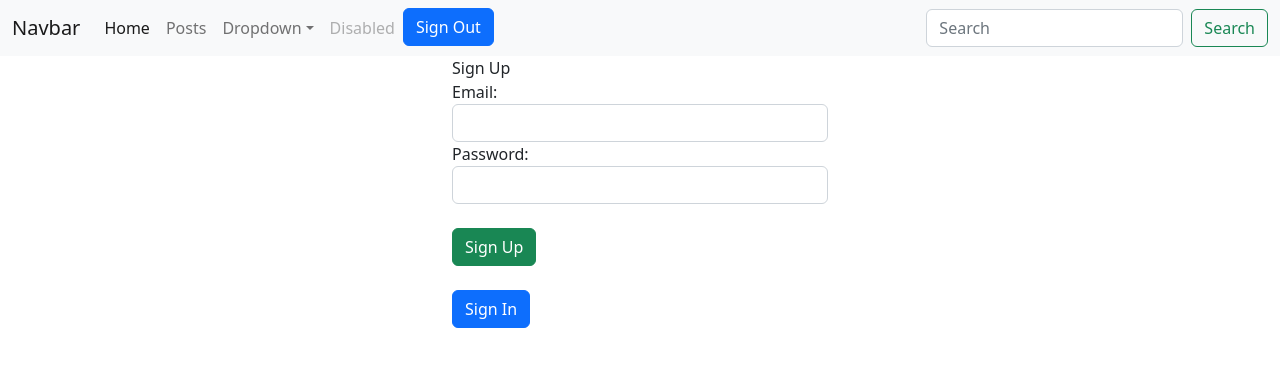
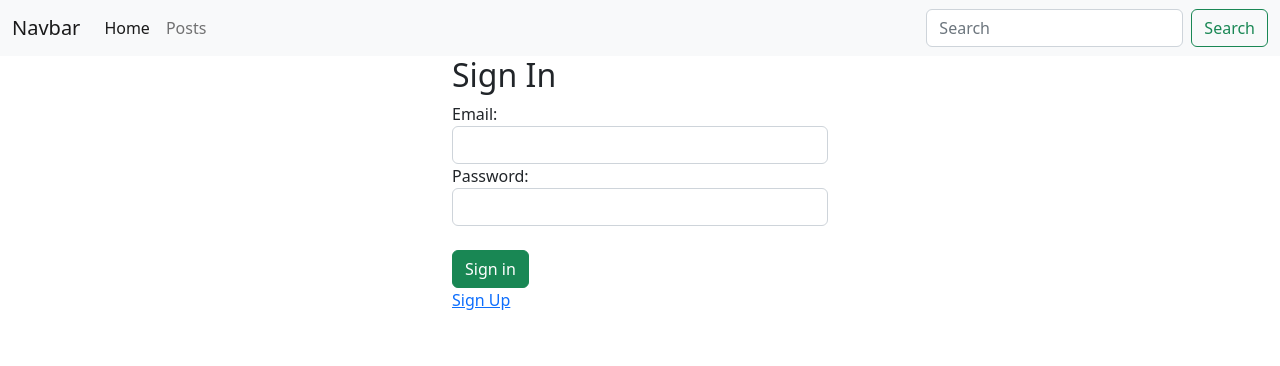
Before and after one commit to demo-projects-prachiti/rest_api, a React (Create React App) app in the folder post_app/: page / in a window 1280 px wide. Shown: the top 366 px of the page. Built offline with nearby package versions, Linux system fonts and the light colour scheme.

Commit message:
Validations for user sign in

```diff
--- a/post_app/src/App.js
+++ b/post_app/src/App.js
@@ -14,10 +14,10 @@ function App() {
       <Router>
         <Navbar />
         <Routes>
-          <Route path="/" element={<SignUp />} />
+          <Route path="/" element={<SignIn />} />
           <Route path="/posts" element={<Post />} />
           <Route path="/addpost" element={<AddPost />} />
-          <Route path="/signin" element={<SignIn />} />
+          <Route path="/signup" element={<SignUp/>} />
         </Routes>
       </Router>
     </div>
--- a/post_app/src/components/Navbar.js
+++ b/post_app/src/components/Navbar.js
@@ -3,10 +3,9 @@ import { Link } from 'react-router-dom';
 import axios from 'axios';
 import { useNavigate } from 'react-router-dom';
 
-// const token = 'eyJhbGciOiJIUzI1NiJ9.eyJzdWIiOiIxMCIsInNjcCI6InVzZXIiLCJhdWQiOm51bGwsImlhdCI6MTY3NTY4MTEyNCwiZXhwIjoxNjc2OTc3MTI0LCJqdGkiOiJjMjhiMDkxNy0yY2VhLTQ0NmQtYjM4MC1kNmYxZmZmMDUyY2QifQ.H4NfSbs7HXLPmItBZVMLmENnup2kENe6cp3QavLcz1k'
 export default function Navbar() {
-  // const token = 'eyJhbGciOiJIUzI1NiJ9.eyJzdWIiOiIxMCIsInNjcCI6InVzZXIiLCJhdWQiOm51bGwsImlhdCI6MTY3NTY4MTEyNCwiZXhwIjoxNjc2OTc3MTI0LCJqdGkiOiJjMjhiMDkxNy0yY2VhLTQ0NmQtYjM4MC1kNmYxZmZmMDUyY2QifQ.H4NfSbs7HXLPmItBZVMLmENnup2kENe6cp3QavLcz1k'
   const navigate = useNavigate();
+  const authToken = localStorage.getItem('Token');
   const signout = (event) => {
     event.preventDefault();
     console.log("inside signout");
@@ -35,23 +34,25 @@ export default function Navbar() {
             <li className="nav-item">
               <Link to="/posts" className='nav-link'>Posts</Link>
             </li>
-            <li className="nav-item dropdown">
+            {/* <li className="nav-item dropdown">
               <a className="nav-link dropdown-toggle" href="#" id="navbarDropdown" role="button" data-bs-toggle="dropdown" aria-expanded="false">
                 Dropdown
-              </a>
-              <ul className="dropdown-menu" aria-labelledby="navbarDropdown">
+              </a> */}
+              {/* <ul className="dropdown-menu" aria-labelledby="navbarDropdown">
                 <li><a className="dropdown-item" href="#">Action</a></li>
                 <li><a className="dropdown-item" href="#">Another action</a></li>
                 <li><hr className="dropdown-divider" /></li>
                 <li><a className="dropdown-item" href="#">Something else here</a></li>
-              </ul>
-            </li>
-            <li className="nav-item">
+              </ul> */}
+            {/* </li> */}
+            {/* <li className="nav-item">
               <a className="nav-link disabled" href="#" tabindex="-1" aria-disabled="true">Disabled</a>
-            </li>
-            <li className="nav-item">
-              <button className="btn btn-primary" onClick={signout}>Sign Out</button>
-            </li>
+            </li> */}
+            {authToken &&
+              <li className="nav-item">
+                <button className="btn btn-primary" onClick={signout}>Sign Out</button>
+              </li>
+            }
           </ul>
           <form className="d-flex">
             <input className="form-control me-2" type="search" placeholder="Search" aria-label="Search" />
--- a/post_app/src/components/SignIn.js
+++ b/post_app/src/components/SignIn.js
@@ -1,6 +1,7 @@
 import React, { useState } from 'react'
 import axios from 'axios';
 import { useNavigate } from 'react-router-dom';
+import { Link } from 'react-router-dom';
 
 export default function SignIn() {
     let [user, setUser] = useState({ email: '', password: '' })
@@ -10,37 +11,44 @@ export default function SignIn() {
         setUser({ ...user, [name]: value })
     }
     const userData = (event) => {
+        // let hasError=false
+        if (user.email == ""){
+            return false;
+        }
         event.preventDefault();
         console.log(user)
         axios.post("http://localhost:3000/users/sign_in", {user})
             .then(res => {
-                // console.log("Response" + res.data)
                 console.log("Response Header" + res.headers)
-                // console.log("Response Headertoken" + res.headers.authorization)
                 localStorage.setItem('Token', res.headers.authorization);
-                // console.log("Local  Storage"+localStorage.getItem('Token'));
                 if (res.data) {
                     alert("User Signed in");
-                    // navigate("/posts")
+                    navigate("/posts")
                 }
             })
     }
+    const isDisabled=()=>{
+        console.log("userdata inside isdisabled"+userData);
+
+    }
     return (
-        <div className="container">
-            Sign In
+        <div className="container mx-auto" style={{ width: "400px" }}>
+            <h2>Sign In</h2>
             <form onSubmit={userData}>
                 <div className='form-group'>
                     <label>Email:</label>
-                    <input type="text" name="email" className="form-control" onChange={handler}></input>
+                    <input type="text" name="email" className="form-control" onChange={handler} ></input>
                 </div>
                 <div className='form-group'>
                     <label>Password:</label>
-                    <input type="text" name="password" className="form-control" onChange={handler}></input>
+                    <input type="text" name="password" className="form-control" onChange={handler} ></input>
                 </div>
+                <br/>
                 <div className='form-group'>
-                    <input type="submit" value="Sign in" className='btn btn-success'></input>
+                    <input type="submit" value="Sign in" className='btn btn-success' disabled={isDisabled}></input>
                 </div>
             </form >
+            <Link to="/signup">Sign Up</Link>
         </div >
     )
 }
--- a/post_app/src/components/SignUp.js
+++ b/post_app/src/components/SignUp.js
@@ -1,9 +1,11 @@
 import React, { useState } from 'react'
 import axios from 'axios';
 import { Link } from 'react-router-dom';
+import { useNavigate } from 'react-router-dom';
 
 export default function SignUp() {
     let [user, setUser] = useState({ email: '', password: '' })
+    const navigate = useNavigate();
     const handler = (event) => {
         const { name, value } = event.target;
         setUser({ ...user, [name]: value })
@@ -11,20 +13,20 @@ export default function SignUp() {
     const userData = (event) => {
         event.preventDefault();
         console.log(user)
-        axios.post('http://localhost:3000/users', {}, {params: {
-            'user': { user }}
+        axios.post('http://localhost:3000/users', {}, {
+            params: {
+                'user': { user }
+            }
         })
             .then(res => {
-                alert("Resonpse added")
                 if (res.data) {
-                    alert("User added");
-                    // navigate("/")
+                    navigate("/posts")
                 }
             })
     }
     return (
-        <div className="container mx-auto" style={{width: "400px"}}>
-            Sign Up
+        <div className="container mx-auto" style={{ width: "400px" }}>
+            <h2>Sign Up</h2>
             <form onSubmit={userData}>
                 <div className='form-group'>
                     <label>Email:</label>
@@ -34,13 +36,13 @@ export default function SignUp() {
                     <label>Password:</label>
                     <input type="text" name="password" className="form-control" onChange={handler}></input>
                 </div>
-                <br/>
+                <br />
                 <div className='form-group'>
                     <input type="submit" value="Sign Up" className='btn btn-success'></input>
                 </div>
             </form >
-            <br/>
-            <Link to="/signin" className='btn btn-primary'>Sign In</Link>
+            <br />
+            <Link to="/">Sign In</Link>
         </div >
     )
 }
```
Also changed, not shown: post_app/src/components/Post.js (+0 -10 lines).
